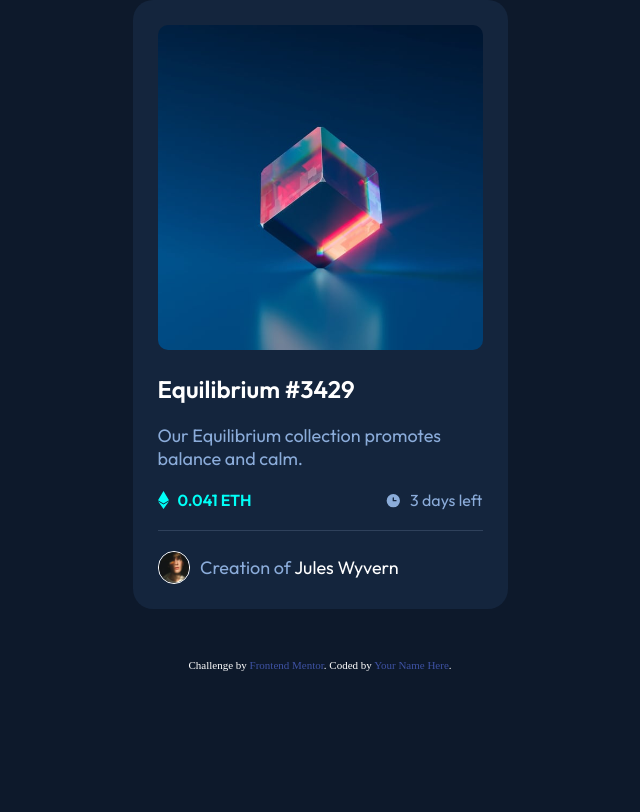
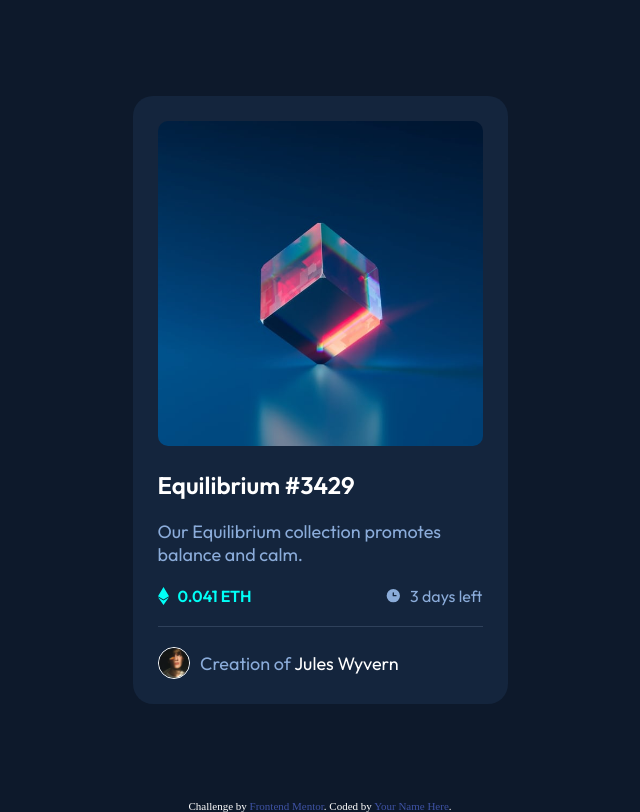
Before and after one commit to lucasdev2/nft-preview-card-component, a plain HTML site: page index.html in a window 1280 px wide. Shown: the whole page, without its empty margins (320-960 px from the left). Drawn offline with Linux system fonts and the light colour scheme.

Commit message:
Update style.css

```diff
--- a/style.css
+++ b/style.css
@@ -7,6 +7,7 @@
 
 body{
     background-color: hsl(217, 54%, 11%);
+    height: 100vh;
 }
 a{
     color: hsl(0, 0%, 100%);
@@ -75,6 +76,5 @@ section p{
     margin: 0;
 }
 footer{
-    margin-top: 50px;
     color: white;
 }
```
